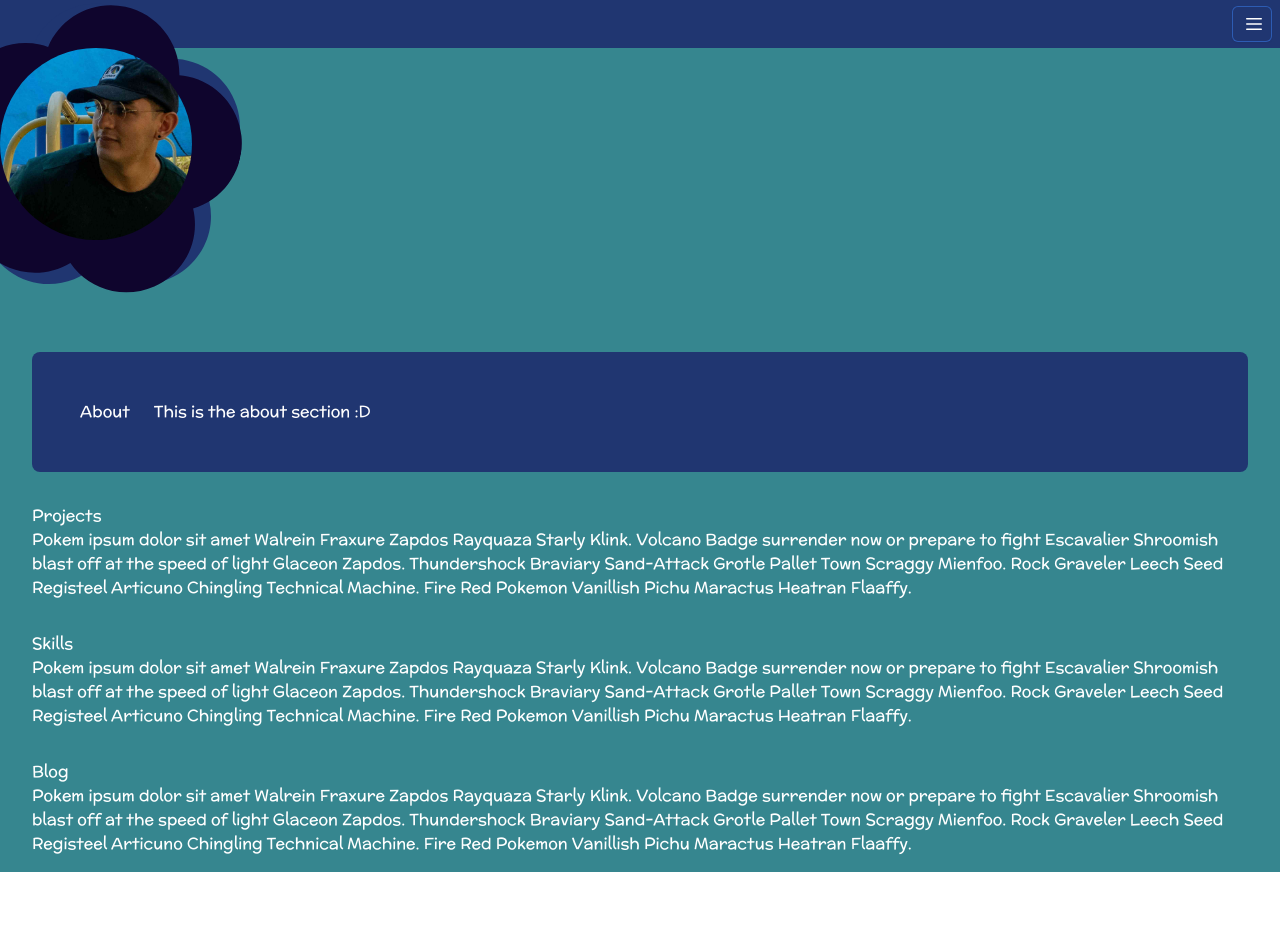
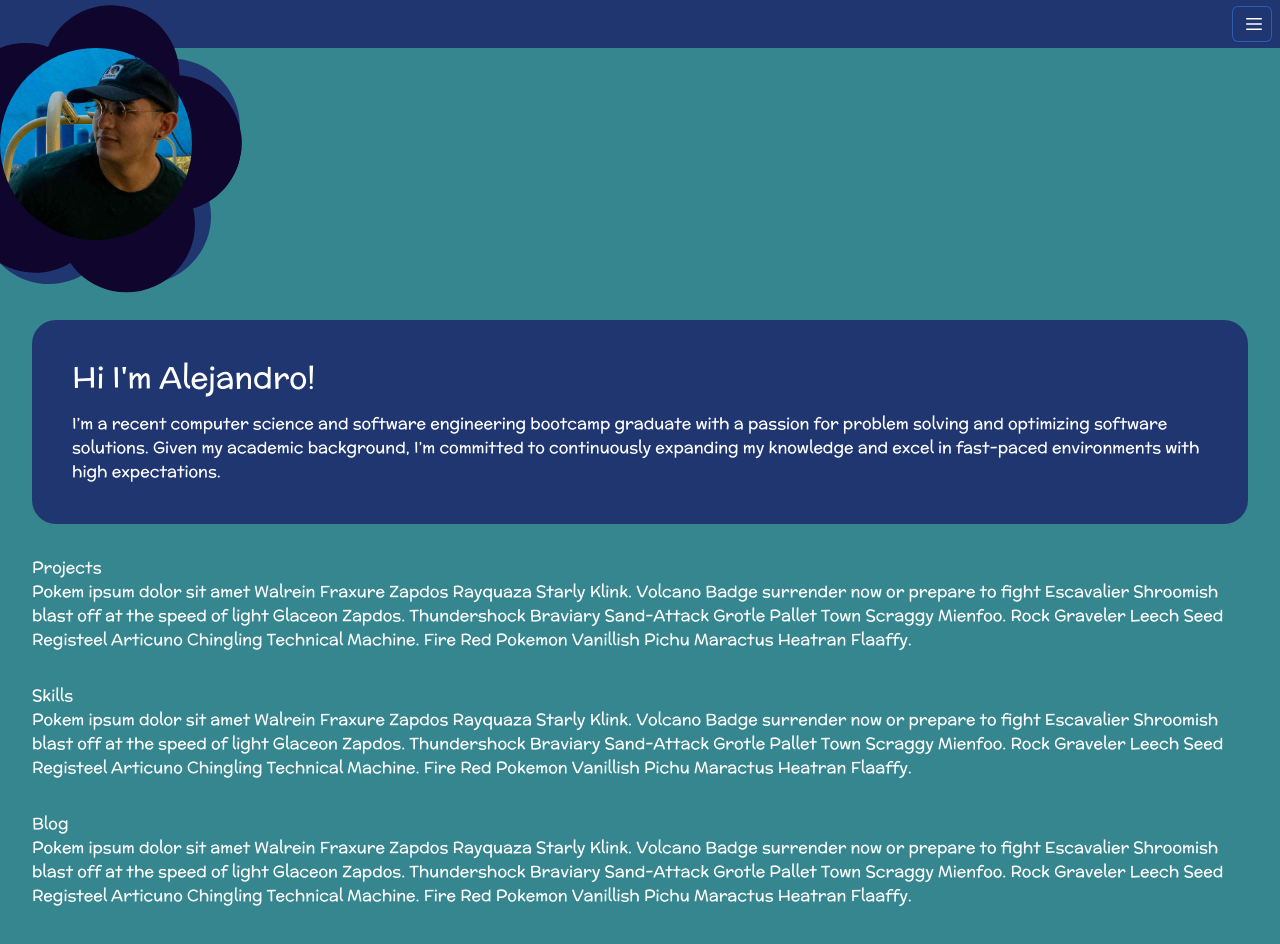
Before and after one commit to aliv314/portfolio, a React (Create React App) app: page / in a window 1280 px wide. Shown: the top 944 px of the page. Before the commit the page ends 872 px from the top, so only its background shows below. Built offline with nearby package versions, Linux system fonts and the light colour scheme; the HTML template or start-up script is replaced by a standard one.

Commit message:
Started skills card accidentally

```diff
--- a/src/App.tsx
+++ b/src/App.tsx
@@ -10,29 +10,32 @@ function App() {
   const skillsRef = useRef(null)
   const blogRef = useRef(null)
 
+  const aboutTitle = `Hi I'm Alejandro!`
+  const aboutText  = `I’m a recent computer science and software engineering bootcamp graduate with a passion for problem solving and optimizing software solutions. Given my academic background, I’m committed to continuously expanding my knowledge and excel in fast-paced environments with high expectations.`
+
   return (
     <>
     <Navbar aboutRef = {aboutRef} projectsRef = {projectsRef} skillsRef = {skillsRef} blogRef = {blogRef} />
     <header className='bg-teal'>
       <Hero/>
     </header>
-    <main className='pt-12 px-8 bg-teal h-full w-full'>
-      <section ref={aboutRef} className ="py-4">
-        <AboutCard title="About" about="This is the about section :D" ></AboutCard>
+    <main className='p-8 bg-teal h-full w-full'>
+      <section ref={aboutRef} className = "mb-8">
+        <AboutCard title={aboutTitle} about={aboutText} ></AboutCard>
       </section>
-      <section ref = {projectsRef} className ="py-4">
+      <section ref = {projectsRef} className ="mb-8">
         Projects
         <p>
         Pokem ipsum dolor sit amet Walrein Fraxure Zapdos Rayquaza Starly Klink. Volcano Badge surrender now or prepare to fight Escavalier Shroomish blast off at the speed of light Glaceon Zapdos. Thundershock Braviary Sand-Attack Grotle Pallet Town Scraggy Mienfoo. Rock Graveler Leech Seed Registeel Articuno Chingling Technical Machine. Fire Red Pokemon Vanillish Pichu Maractus Heatran Flaaffy.
         </p>
       </section>
-      <section ref = {skillsRef} className ="py-4">
+      <section ref = {skillsRef} className ="mb-8">
         Skills
         <p>
         Pokem ipsum dolor sit amet Walrein Fraxure Zapdos Rayquaza Starly Klink. Volcano Badge surrender now or prepare to fight Escavalier Shroomish blast off at the speed of light Glaceon Zapdos. Thundershock Braviary Sand-Attack Grotle Pallet Town Scraggy Mienfoo. Rock Graveler Leech Seed Registeel Articuno Chingling Technical Machine. Fire Red Pokemon Vanillish Pichu Maractus Heatran Flaaffy.
         </p>
       </section>
-      <section ref = {blogRef} className ="py-4">
+      <section ref = {blogRef} className ="mb-8">
         Blog
         <p>
         Pokem ipsum dolor sit amet Walrein Fraxure Zapdos Rayquaza Starly Klink. Volcano Badge surrender now or prepare to fight Escavalier Shroomish blast off at the speed of light Glaceon Zapdos. Thundershock Braviary Sand-Attack Grotle Pallet Town Scraggy Mienfoo. Rock Graveler Leech Seed Registeel Articuno Chingling Technical Machine. Fire Red Pokemon Vanillish Pichu Maractus Heatran Flaaffy.
--- a/src/components/AboutCard/AboutCard.tsx
+++ b/src/components/AboutCard/AboutCard.tsx
@@ -7,9 +7,9 @@ interface AboutCardProps{
 const AboutCard:FC<AboutCardProps>= (props) => {
     const {title, about} = props;
     return <>
-        <div className='bg-navy-blue flex flex-wrap items-center rounded-lg p-12 '>
-            <h1 className='mr-6 leading-4'> {title} </h1>
-            <p className=''> {about} </p>
+        <div className='bg-navy-blue items-center rounded-3xl p-10 '>
+            <h1 className='text-3xl mb-4'> {title} </h1>
+            <p className='leading-6'> {about} </p>
         </div>
     </>
 }
--- /dev/null
+++ b/src/components/ProjectCard/ProjectCard.tsx
@@ -0,0 +1,8 @@
+import {FC} from 'react'
+const ProjectCard:FC = () => {
+    return (<>
+
+    </>)
+}
+
+export default ProjectCard
--- /dev/null
+++ b/src/components/SkillsCard/SkillsCard.tsx
@@ -0,0 +1,17 @@
+import {FC} from 'react'
+
+const skillsPlaceHolder = ["HTML"," CSS"," SCSS"," JavaScript"," Node"," React"," Express"," MySQL"," PostgreSQL"," Agile Development"," Document Object Model (DOM) APIs"," Web APIs"," User Authentication"," OAuth"," Heroku"," Spring Boot"," Firebase"," Firestore"," GitHub"," Jest"," Python"," Java"," C"," Swift"," Xcode"," Android Studio"]
+const skills = true
+const SkillsCard:FC = () => {
+    return(<div>
+    {skills && skillsPlaceHolder.map(skill => {
+        return (
+            <p>
+                {skill}
+            </p>
+        )
+    })}
+    </div>)
+}
+
+export default SkillsCard
```
